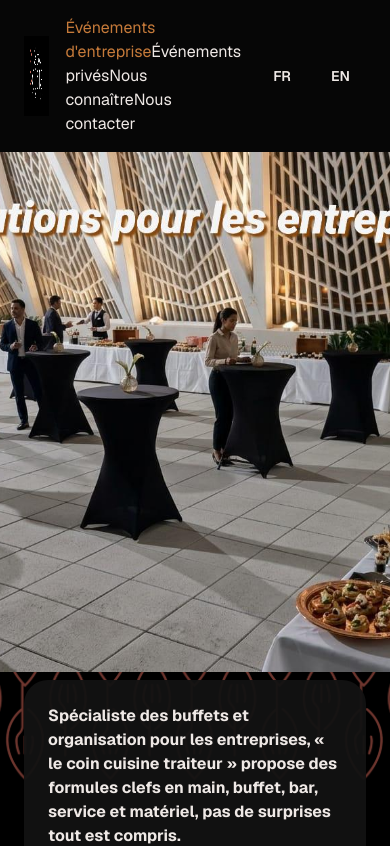
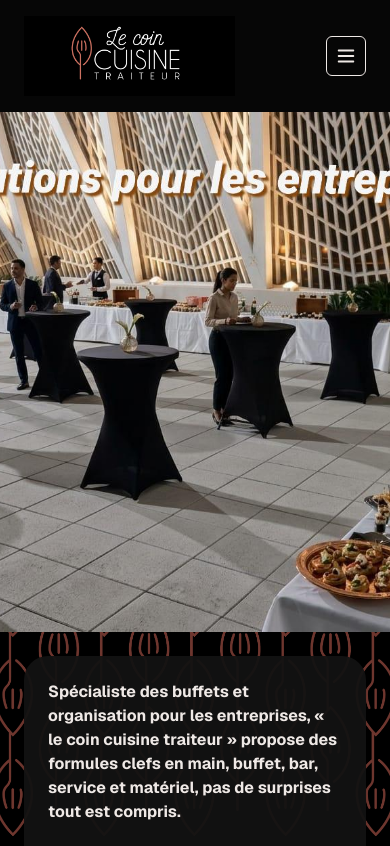
Before and after one commit to mathieubompard-dev/le-coin-cuisine-traiteur, a Next.js app: page /evenements-entreprise in a window 390 px wide. Shown: the top 846 px of the page. Built offline with nearby package versions, Linux system fonts and the light colour scheme.

Commit message:
un peu de responsive et styling

```diff
--- a/app/components/Button.tsx
+++ b/app/components/Button.tsx
@@ -5,20 +5,19 @@ import React from "react";
 
 type ButtonProps = React.HTMLAttributes<HTMLButtonElement> & {
   href?: string;
-  variant?: "primary" | "secondary" | "ghost";
+  selected?: boolean;
   className?: string;
   children: React.ReactNode;
 };
 
 export default function Button({
   href,
-  variant = "primary",
   className = "",
   children,
+  selected,
   ...rest
 }: ButtonProps) {
-  const baseStyles =
-    "inline-flex items-center justify-center rounded-full px-4 py-2 text-sm font-semibold transition";
+  const baseStyles = `inline-flex items-center justify-center rounded-full p-2 text-sm font-semibold cursor-pointer ${selected ? "text-[var(--color-accent)]" : ""} hover:text-[var(--color-accent)]`;
 
   if (href) {
     return (
--- a/app/components/LanguageSwitcher.tsx
+++ b/app/components/LanguageSwitcher.tsx
@@ -12,8 +12,18 @@ export function LanguageSwitcher() {
 
   return (
     <div className="flex gap-2 text-sm">
-      <Button onClick={() => switchLang("fr")}>FR</Button>
-      <Button onClick={() => switchLang("en")}>EN</Button>
+      <Button
+        onClick={() => switchLang("fr")}
+        selected={i18n.language === "fr"}
+      >
+        FR
+      </Button>
+      <Button
+        onClick={() => switchLang("en")}
+        selected={i18n.language === "en"}
+      >
+        EN
+      </Button>
     </div>
   );
 }
--- a/app/components/Nav.tsx
+++ b/app/components/Nav.tsx
@@ -4,10 +4,14 @@ import Link from "next/link";
 import { useTranslation } from "react-i18next";
 import { LanguageSwitcher } from "./LanguageSwitcher";
 import { usePathname } from "next/navigation";
+import { useEffect, useRef, useState } from "react";
+import Button from "./Button";
 
 export default function Nav() {
   const { t } = useTranslation();
   const currentPath = usePathname();
+  const [open, setOpen] = useState(false);
+  const menuRef = useRef<HTMLDivElement | null>(null);
 
   const links = [
     { href: "/evenements-entreprise", label: t("nav.corporateEvents") },
@@ -15,6 +19,29 @@ export default function Nav() {
     { href: "/nous-connaitre", label: t("nav.about") },
     { href: "/nous-contacter", label: t("nav.contact") },
   ];
+
+  useEffect(() => {
+    setOpen(false);
+  }, [currentPath]);
+
+  useEffect(() => {
+    function onKey(e: KeyboardEvent) {
+      if (e.key === "Escape") setOpen(false);
+    }
+
+    function onClick(e: MouseEvent) {
+      if (!menuRef.current) return;
+      if (menuRef.current.contains(e.target as Node)) return;
+      setOpen(false);
+    }
+
+    document.addEventListener("keydown", onKey);
+    document.addEventListener("mousedown", onClick);
+    return () => {
+      document.removeEventListener("keydown", onKey);
+      document.removeEventListener("mousedown", onClick);
+    };
+  }, []);
 
   return (
     <header className="sticky top-0 z-20 bg-[var(--color-background)] backdrop-blur">
@@ -26,20 +53,87 @@ export default function Nav() {
             className="h-20 w-auto"
           />
         </Link>
-        <nav className="items-center gap-4 md:flex">
+
+        {/* Desktop nav */}
+        <nav className="hidden items-center gap-4 md:flex">
           {links.map((link) => (
-            <Link
+            <Button
               key={link.href}
               href={link.href}
-              className={
-                currentPath === link.href ? "text-[var(--color-accent)]" : ""
-              }
+              selected={currentPath === link.href}
             >
               {link.label}
-            </Link>
+            </Button>
           ))}
         </nav>
-        <LanguageSwitcher />
+
+        {/* Desktop language switcher */}
+        <div className="hidden md:block">
+          <LanguageSwitcher />
+        </div>
+
+        {/* Mobile: burger button */}
+        <div className="md:hidden" ref={menuRef}>
+          <button
+            aria-controls="mobile-menu"
+            aria-expanded={open}
+            aria-label={open ? t("nav.closeMenu") : t("nav.openMenu")}
+            onClick={() => setOpen((v) => !v)}
+            className="inline-flex h-10 w-10 items-center justify-center rounded-md border p-2"
+          >
+            <span className="sr-only">
+              {open ? t("nav.closeMenu") : t("nav.openMenu")}
+            </span>
+            <svg
+              className={`h-6 w-6 transition-transform ${open ? "rotate-90" : ""}`}
+              fill="none"
+              viewBox="0 0 24 24"
+              stroke="currentColor"
+              xmlns="http://www.w3.org/2000/svg"
+            >
+              {open ? (
+                <path
+                  strokeLinecap="round"
+                  strokeLinejoin="round"
+                  strokeWidth={2}
+                  d="M6 18L18 6M6 6l12 12"
+                />
+              ) : (
+                <path
+                  strokeLinecap="round"
+                  strokeLinejoin="round"
+                  strokeWidth={2}
+                  d="M4 6h16M4 12h16M4 18h16"
+                />
+              )}
+            </svg>
+          </button>
+
+          {/* Mobile menu panel */}
+          {open && (
+            <div
+              id="mobile-menu"
+              className="absolute right-6 top-20 z-30 w-[calc(100%-3rem)] max-w-xs rounded-md border bg-[var(--color-background)] p-4 shadow-lg"
+            >
+              <nav className="flex flex-col gap-3">
+                {links.map((link) => (
+                  <Button
+                    key={link.href}
+                    href={link.href}
+                    onClick={() => setOpen(false)}
+                    className="block px-2 py-2"
+                    selected={currentPath === link.href}
+                  >
+                    {link.label}
+                  </Button>
+                ))}
+                <div className="pt-2">
+                  <LanguageSwitcher />
+                </div>
+              </nav>
+            </div>
+          )}
+        </div>
       </div>
     </header>
   );
--- a/app/evenements-entreprise/page.tsx
+++ b/app/evenements-entreprise/page.tsx
@@ -12,7 +12,7 @@ export default function CorporateEventsPage(): ReactElement {
   }) as string[];
 
   return (
-    <main className="mx-auto flex w-full max-w-6xl flex-col gap-2">
+    <main className="mx-auto flex w-full flex-col gap-6">
       <Carousel />
 
       <section className="px-6">
--- a/app/evenements-prives/page.tsx
+++ b/app/evenements-prives/page.tsx
@@ -14,7 +14,7 @@ export default function PrivateEventsPage(): ReactElement {
   }) as string[];
 
   return (
-    <main className="mx-auto flex w-full max-w-6xl flex-col gap-2">
+    <main className="mx-auto flex w-full flex-col gap-6">
       <Carousel />
 
       <section className="px-6">
--- a/app/globals.css
+++ b/app/globals.css
@@ -16,9 +16,3 @@ body {
   color: var(--color-text);
   font-family: 'Geist';
 }
-
-a {
-  &:hover {
-    color: var(--color-accent);
-  }
-}
--- a/app/nous-connaitre/page.tsx
+++ b/app/nous-connaitre/page.tsx
@@ -15,7 +15,7 @@ export default function AboutPage(): ReactElement {
   }) as string[];
 
   return (
-    <main className="mx-auto flex w-full max-w-6xl flex-col gap-2">
+    <main className="mx-auto flex w-full flex-col gap-6">
       <Carousel />
 
       <section className="px-6">
--- a/app/nous-contacter/page.tsx
+++ b/app/nous-contacter/page.tsx
@@ -1,9 +1,8 @@
 "use client";
 
 import { useTranslation } from "react-i18next";
-import type { FormEvent, ReactElement } from "react";
+import type { ReactElement } from "react";
 import Card from "../components/Card";
-import Button from "../components/Button";
 
 export default function ContactPage(): ReactElement {
   const { t } = useTranslation();
```
Also changed, not shown: public/background/fond-logo-noir.png.
